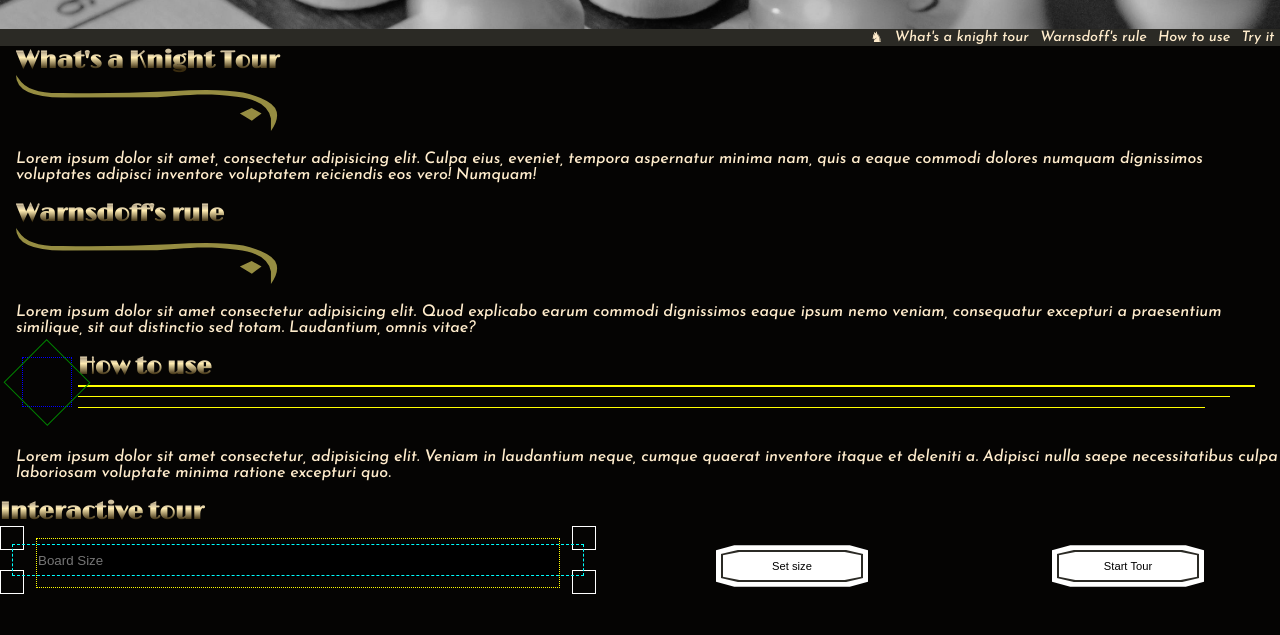
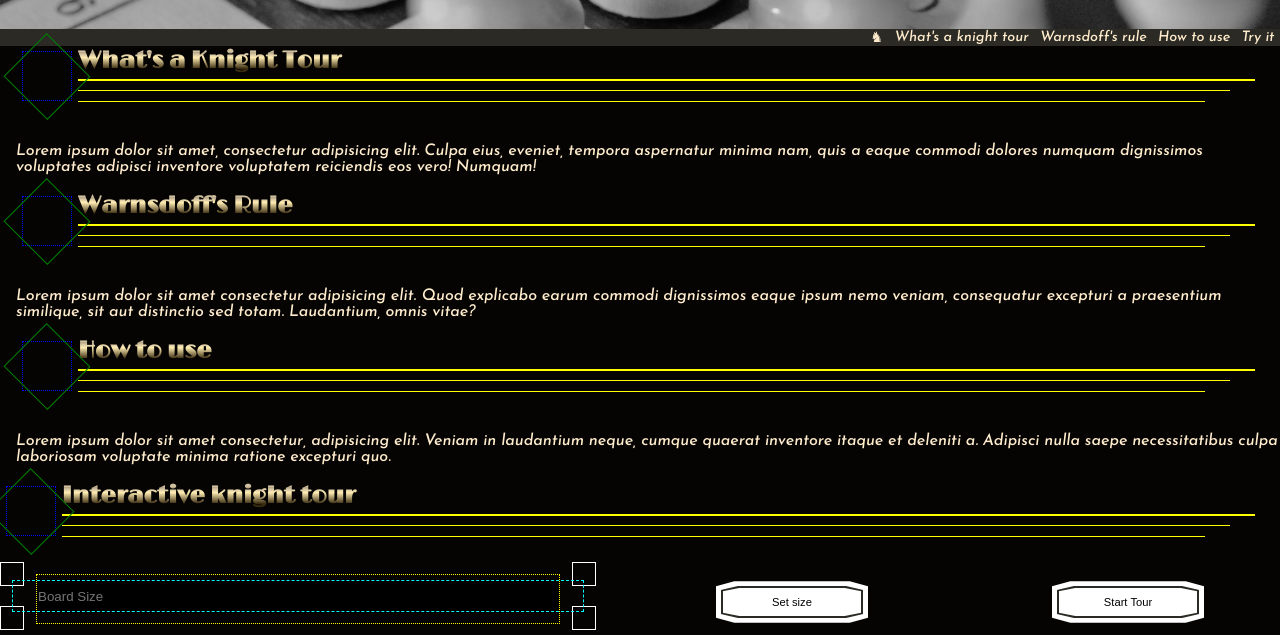
Before and after one commit to nmpellecchia/Knight-Tour, a plain HTML site: page index.html in a window 1280 px wide. Shown: the part 103-738 px from the top of the page. Drawn offline with nearby package versions, Linux system fonts and the light colour scheme.

Commit message:
changed all title iterations

```diff
--- a/index.html
+++ b/index.html
@@ -28,13 +28,14 @@
       </nav>
     </header>
     <article id="knight-tour-explanation">
-      <div class="title">
-        <h2 class="title-txt">What's a Knight Tour</h2>
-        <svg viewbox="0 0 12 5">
-          <path
-            d="M0 0Q0 2 2.097 2.01L5.99 1.995C7.2502 1.9538 8.1795 1.4701 9.853 1.948Q11.212 2.226 11.382 3.88V5Q11.815 3.787 11.568 2.937Q11.274 2.118 10.146 1.562Q8.9815 1.1646 6.88 1.457Q4.397 1.686 2.081 1.608Q.54 1.686.133.349ZM10.963 3.442 10.53 4.076 9.996 3.434 10.522 2.94Z"
-          />
-        </svg>
+      <div class="deco-title">
+        <div class="deco-text">
+          <h2 class="title-txt">What's a Knight Tour</h2>
+        </div>
+        <div class="deco-outer-diamond"></div>
+        <div class="deco-inner-diamond"></div>
+        <div class="deco-middle-line"></div>
+        <div class="deco-bottom-line"></div>
       </div>
       <p>
         Lorem ipsum dolor sit amet, consectetur adipisicing elit. Culpa eius,
@@ -44,13 +45,12 @@
       </p>
     </article>
     <article id="warnsdoff-rule-explanation">
-      <div class="title">
-        <h2 class="title-txt">Warnsdoff's rule</h2>
-        <svg viewbox="0 0 12 5">
-          <path
-            d="M0 0Q0 2 2.097 2.01L5.99 1.995C7.2502 1.9538 8.1795 1.4701 9.853 1.948Q11.212 2.226 11.382 3.88V5Q11.815 3.787 11.568 2.937Q11.274 2.118 10.146 1.562Q8.9815 1.1646 6.88 1.457Q4.397 1.686 2.081 1.608Q.54 1.686.133.349ZM10.963 3.442 10.53 4.076 9.996 3.434 10.522 2.94Z"
-          />
-        </svg>
+      <div class="deco-title">
+        <div class="deco-text"><h2 class="title-txt">Warnsdoff's Rule</h2></div>
+        <div class="deco-outer-diamond"></div>
+        <div class="deco-inner-diamond"></div>
+        <div class="deco-middle-line"></div>
+        <div class="deco-bottom-line"></div>
       </div>
       <p>
         Lorem ipsum dolor sit amet consectetur adipisicing elit. Quod explicabo
@@ -75,7 +75,15 @@
       </p>
     </article>
     <main id="interactive-knight-tour">
-      <h2 class="title">Interactive tour</h2>
+      <div class="deco-title">
+        <div class="deco-text">
+          <h2 class="title-txt">Interactive knight tour</h2>
+        </div>
+        <div class="deco-outer-diamond"></div>
+        <div class="deco-inner-diamond"></div>
+        <div class="deco-middle-line"></div>
+        <div class="deco-bottom-line"></div>
+      </div>
       <form class="selectors">
         <div class="input-deco-container">
           <div class="deco-content">
--- a/style.css
+++ b/style.css
@@ -108,7 +108,7 @@ article {
   grid-column: outer-start / inner-gap;
   grid-row: outer-start / outer-end;
   border: 1px solid green;
-  transform: /* translateY(50%) */ rotate(45deg);
+  transform: rotate(45deg);
 }
 
 .deco-title .deco-inner-diamond {
```
